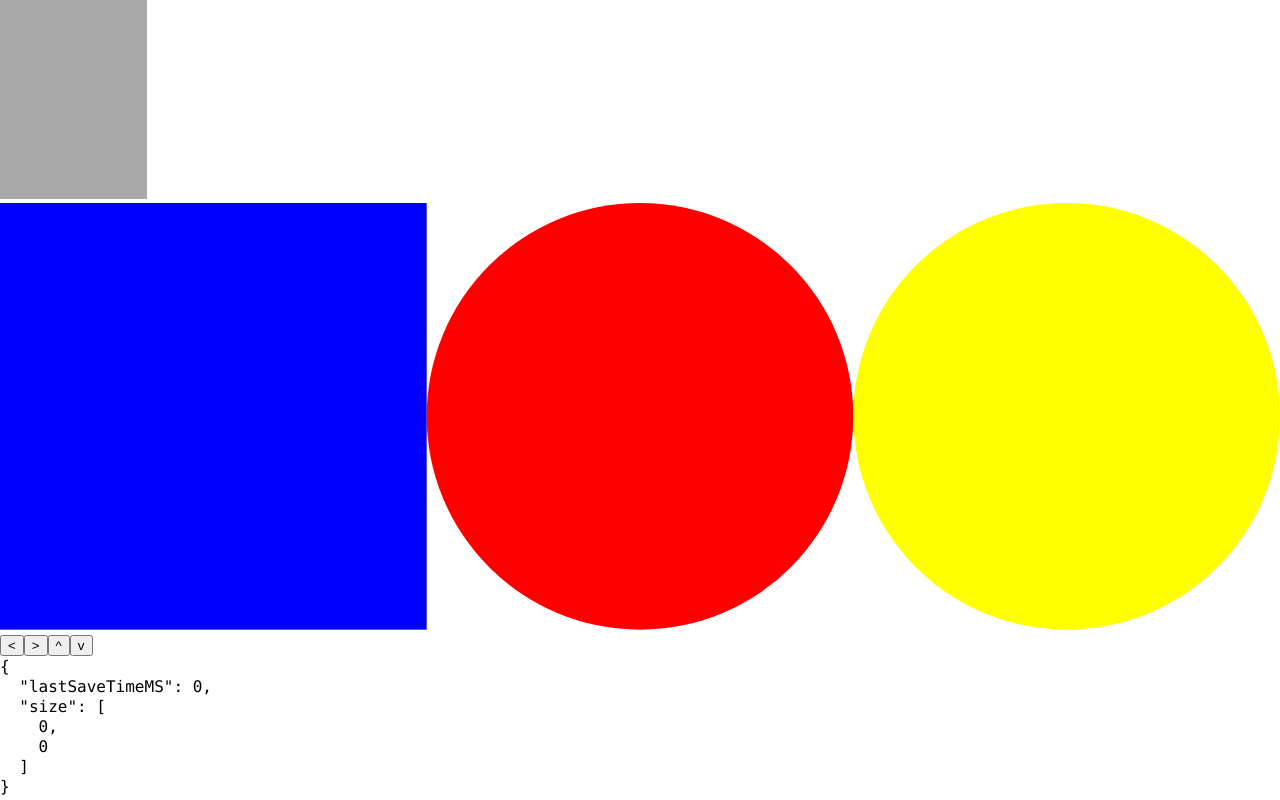
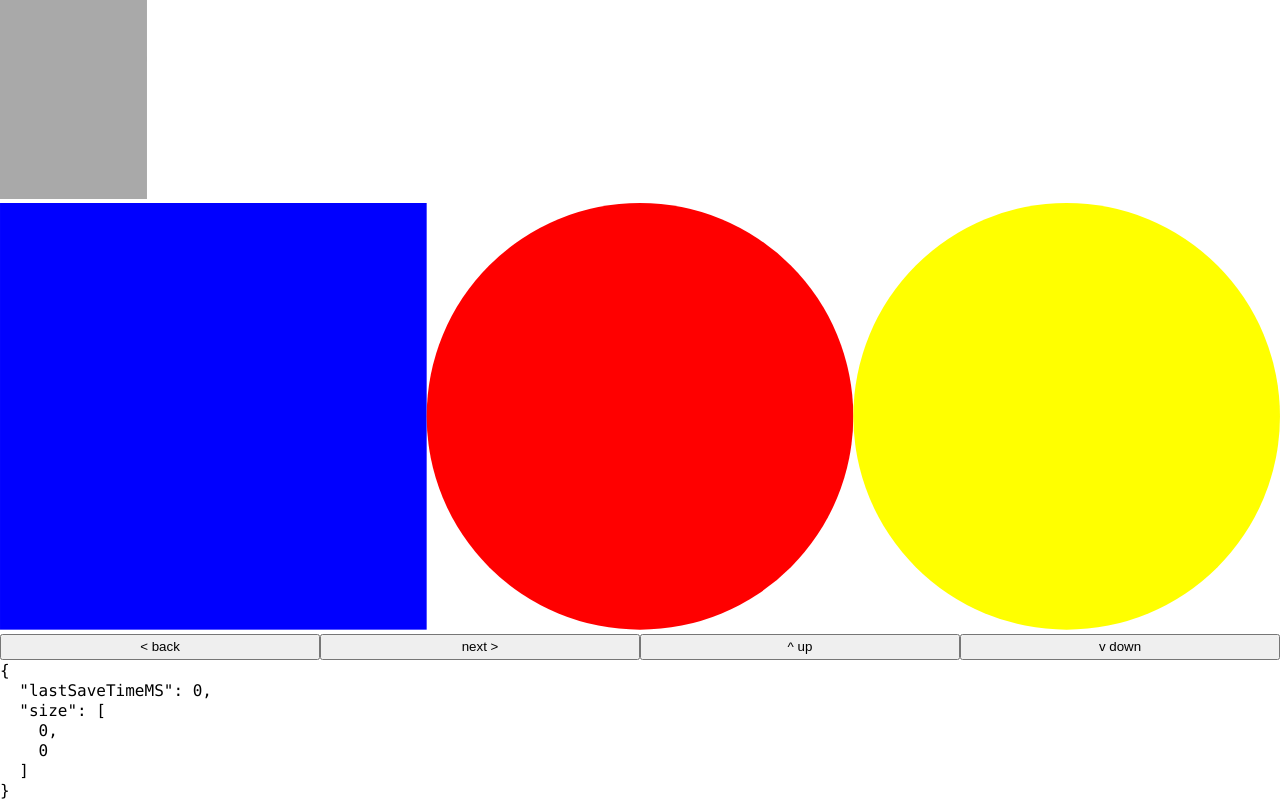
Before and after one commit to chrisbolin/megapixel, a React (Create React App) app: page / in a window 1280 px wide. Shown: the part 1081-1881 px from the top of the page. Built offline with nearby package versions, Linux system fonts and the light colour scheme.

Commit message:
chunky buttons

```diff
--- a/src/App.css
+++ b/src/App.css
@@ -1,3 +1,4 @@
-.App {}
-
-.App svg {}
+.ViewportPicker button {
+  min-width: 25%;
+  min-height: 2em;
+}
--- a/src/App.tsx
+++ b/src/App.tsx
@@ -106,11 +106,11 @@ function ColorPicker({ state, palette }: { state: AppState, palette: Palette })
 }
 
 function ViewportPicker({ state }: { state: AppState }) {
-  return <div>
-    <button onClick={() => state.grid.moveViewportByPage(-1, 0)}>{'<'}</button>
-    <button onClick={() => state.grid.moveViewportByPage(1, 0)}>{'>'}</button>
-    <button onClick={() => state.grid.moveViewportByPage(0, -1)}>{'^'}</button>
-    <button onClick={() => state.grid.moveViewportByPage(0, 1)}>{'v'}</button>
+  return <div className="ViewportPicker">
+    <button onClick={() => state.grid.moveViewportByPage(-1, 0)}>{'< back'}</button>
+    <button onClick={() => state.grid.moveViewportByPage(1, 0)}>{'next >'}</button>
+    <button onClick={() => state.grid.moveViewportByPage(0, -1)}>{'^ up'}</button>
+    <button onClick={() => state.grid.moveViewportByPage(0, 1)}>{'v down'}</button>
   </div>;
 }
 
```
